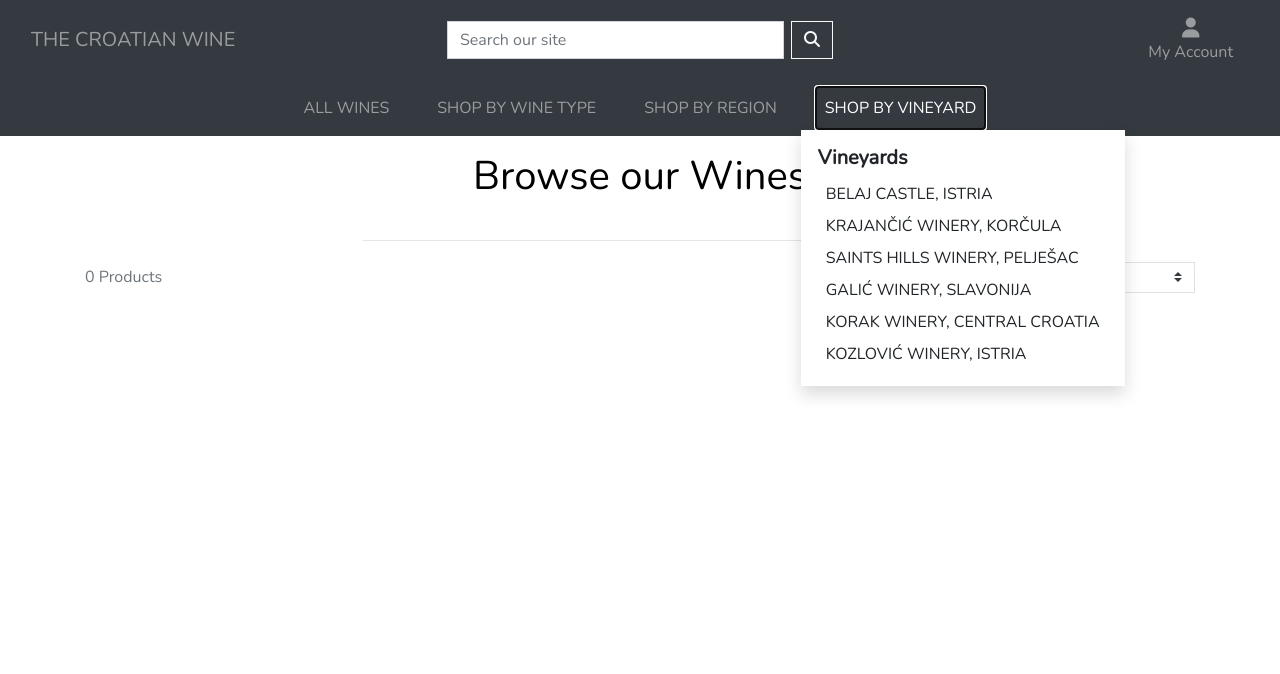
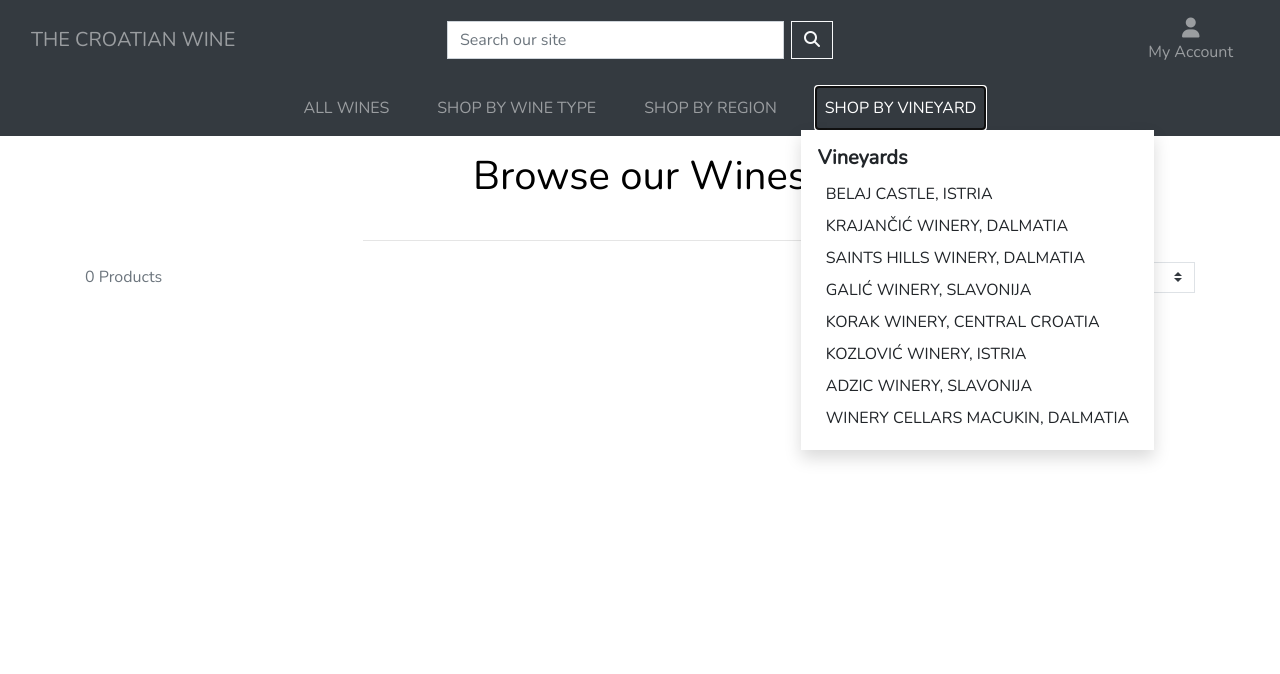
Before and after one commit to petracili/Milston-project4, a Django app: page /products/ in a window 1280 px wide, after a click on "SHOP BY VINEYARD". Shown: the top 674 px of the page. Run offline with Django 3.2, Linux system fonts and the light colour scheme; data that the repository does not hold is empty; some libraries are stand-ins or nearby versions.

Commit message:
Upload products

```diff
--- a/templates/includes/main-nav.html
+++ b/templates/includes/main-nav.html
@@ -61,12 +61,13 @@
                 </div>
                 <div class="row mega-menu">
                     <a href="{% url 'products' %}?winery=belaj-castle" class="dropdown-item">BELAJ CASTLE, ISTRIA</a>
-                    <a href="{% url 'products' %}?winery=krajnacic-winery" class="dropdown-item">KRAJANČIĆ WINERY, KORČULA</a>
-                    <a href="{% url 'products' %}?winery=saints-hills-winery" class="dropdown-item">SAINTS HILLS WINERY, PELJEŠAC</a>
+                    <a href="{% url 'products' %}?winery=krajnacic-winery" class="dropdown-item">KRAJANČIĆ WINERY, DALMATIA</a>
+                    <a href="{% url 'products' %}?winery=saints-hills-winery" class="dropdown-item">SAINTS HILLS WINERY, DALMATIA</a>
                     <a href="{% url 'products' %}?winery=galic-winery" class="dropdown-item">GALIĆ WINERY, SLAVONIJA</a>
                     <a href="{% url 'products' %}?winery=korak-winery" class="dropdown-item">KORAK WINERY, CENTRAL CROATIA</a>
-                    <a href="{% url 'products' %}?winery=saints-hills-winery" class="dropdown-item">KOZLOVIĆ WINERY, ISTRIA</a>
-
+                    <a href="{% url 'products' %}?winery=kozlovic-winery" class="dropdown-item">KOZLOVIĆ WINERY, ISTRIA</a>
+                    <a href="{% url 'products' %}?winery=adzic-winery" class="dropdown-item">ADZIC WINERY, SLAVONIJA</a>
+                    <a href="{% url 'products' %}?winery=cellars-winery" class="dropdown-item">WINERY CELLARS MACUKIN, DALMATIA</a>
                 </div>
             </div>
         </li>
```
